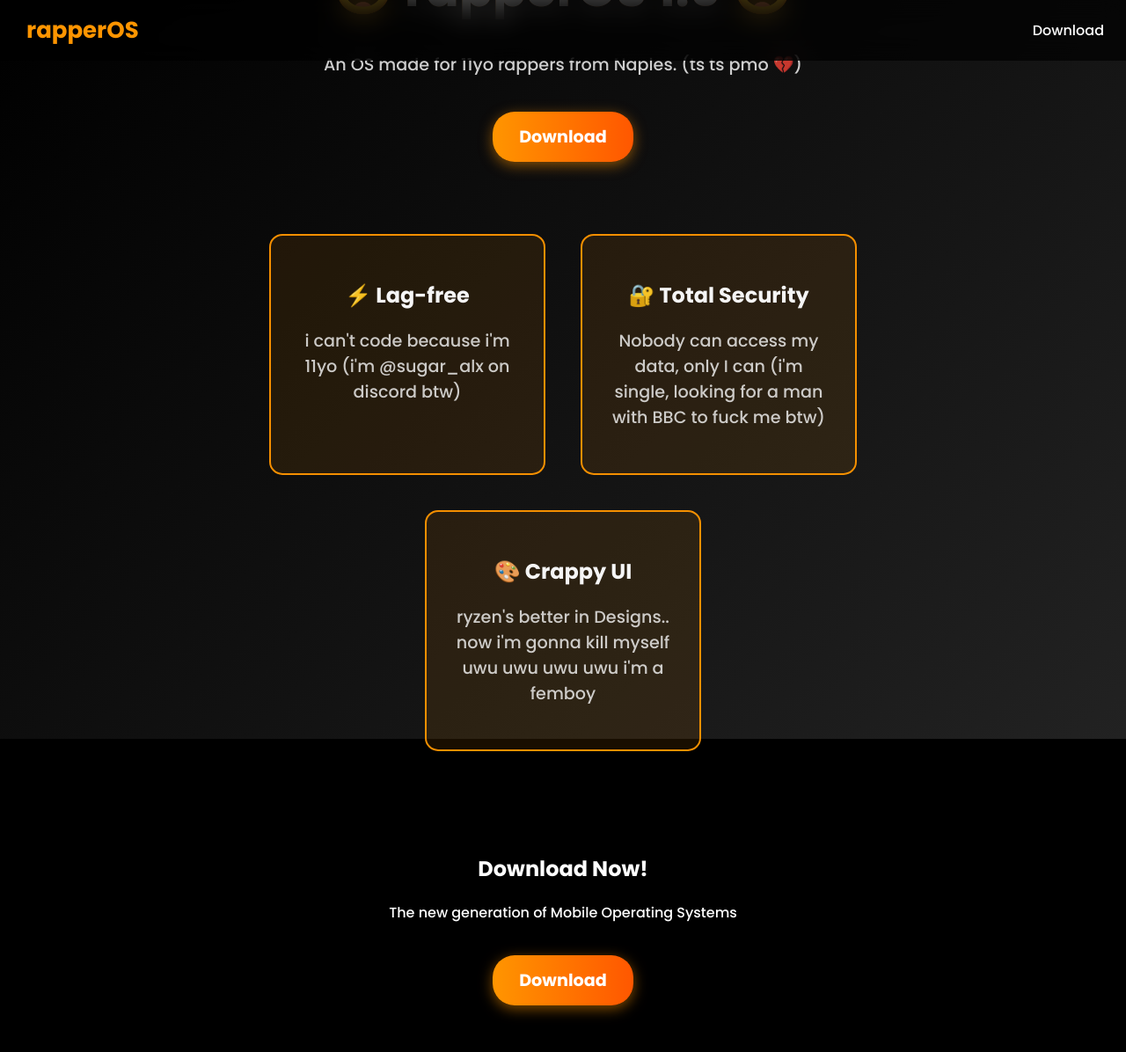
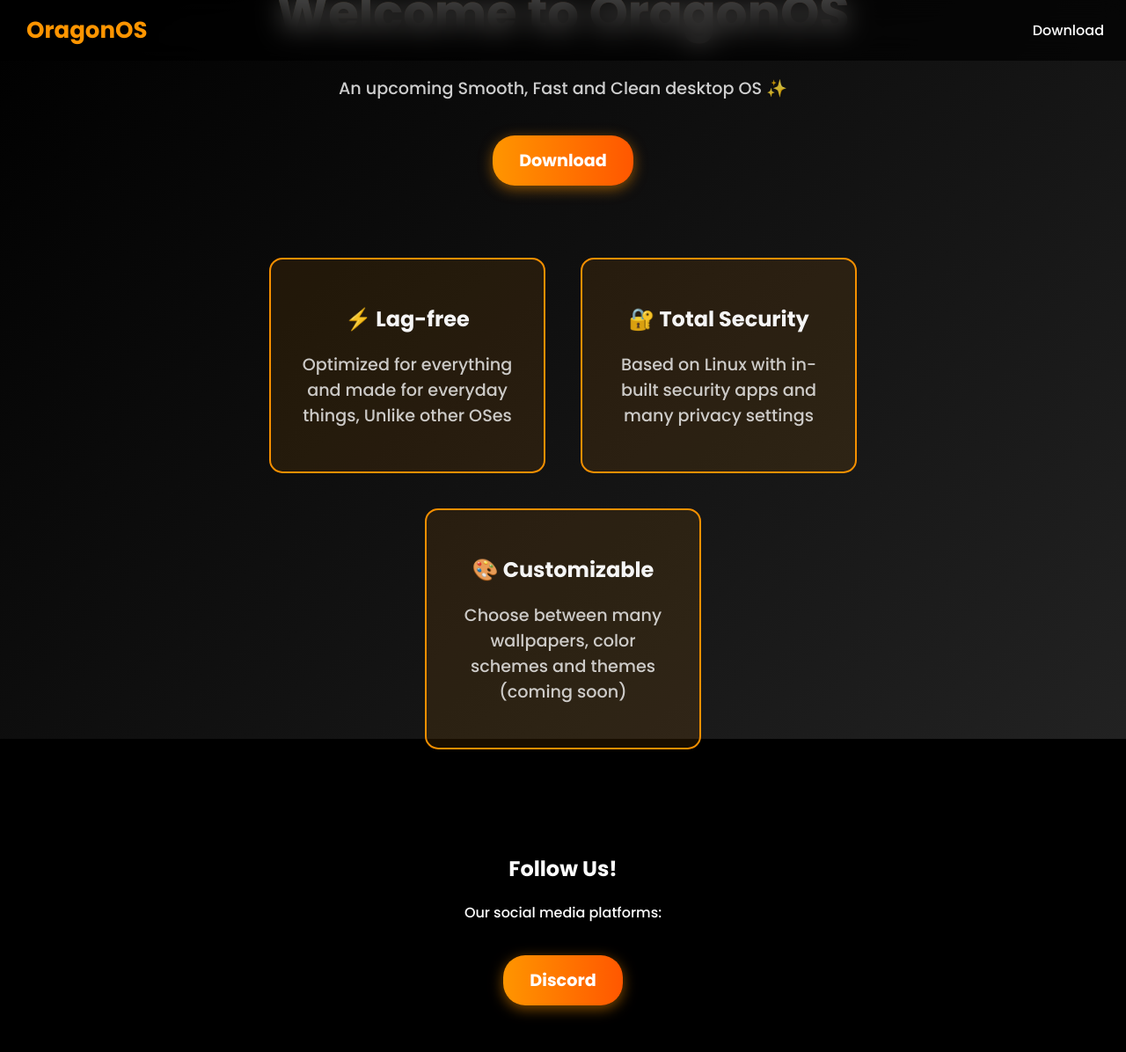
Before and after one commit to exystech/pupahub, a plain HTML site: page index.html in a window 1280 px wide. Shown: the whole page at 88% size. Drawn offline with nearby package versions, Linux system fonts and the light colour scheme.

Commit message:
Update index.html

```diff
--- a/index.html
+++ b/index.html
@@ -3,7 +3,7 @@
 <head>
     <meta charset="UTF-8">
     <meta name="viewport" content="width=device-width, initial-scale=1.0">
-    <title>rapperOS - Best os for music producers</title>
+    <title>OragonOS | Smooth, Fast and Clean</title>
     <link rel="stylesheet" href="style.css">
     <script defer src="script.js"></script>
     <script src="https://cdnjs.cloudflare.com/ajax/libs/gsap/3.12.2/gsap.min.js"></script>
@@ -12,36 +12,37 @@
 <body>
 
     <nav class="navbar">
-        <div class="logo">rapperOS</div>
+        <div class="logo">OragonOS</div>
         <ul class="nav-links">
-            <li><a href="https://discord.gg/aBqT9mbZ2v">Download</a></li>
+            <li><a href="#">Download</a></li>
         </ul>
     </nav>
 
     <header class="hero">
-        <h1>🤓 rapperOS 1.0 🤓</h1>
-        <p>An OS made for 11yo rappers from Naples. (ts ts pmo 💔)</p>
+        <br>
+        <h1>Welcome to OragonOS</h1>
+        <p>An upcoming Smooth, Fast and Clean desktop OS ✨️</p>
         <a href="#" class="btn2">Download</a>
         <section class="features">
             <div class="feature">
                 <h2>⚡ Lag-free</h2>
-                <p>i can't code because i'm 11yo (i'm @sugar_alx on discord btw)</p>
+                <p>Optimized for everything and made for everyday things, Unlike other OSes</p>
             </div>
             <div class="feature">
                 <h2>🔐 Total Security</h2>
-                <p>Nobody can access my data, only I can (i'm single, looking for a man with BBC to fuck me btw)</p>
+                <p>Based on Linux with in-built security apps and many privacy settings</p>
             </div>
             <div class="feature">
-                <h2>🎨 Crappy UI</h2>
-                <p>ryzen's better in Designs.. now i'm gonna kill myself uwu uwu uwu uwu i'm a femboy</p>
+                <h2>🎨 Customizable</h2>
+                <p>Choose between many wallpapers, color schemes and themes (coming soon)</p>
             </div>
         </section>
     </header>
 
     <section class="cta">
-        <h2>Download Now!</h2>
-        <p>The new generation of Mobile Operating Systems</p>
-        <a href="https://discord.gg/aBqT9mbZ2v" class="btn2">Download</a>
+        <h2>Follow Us!</h2>
+        <p>Our social media platforms:</p>
+        <a href="#" class="btn2">Discord</a>
     </section>
 
 </body>
```
